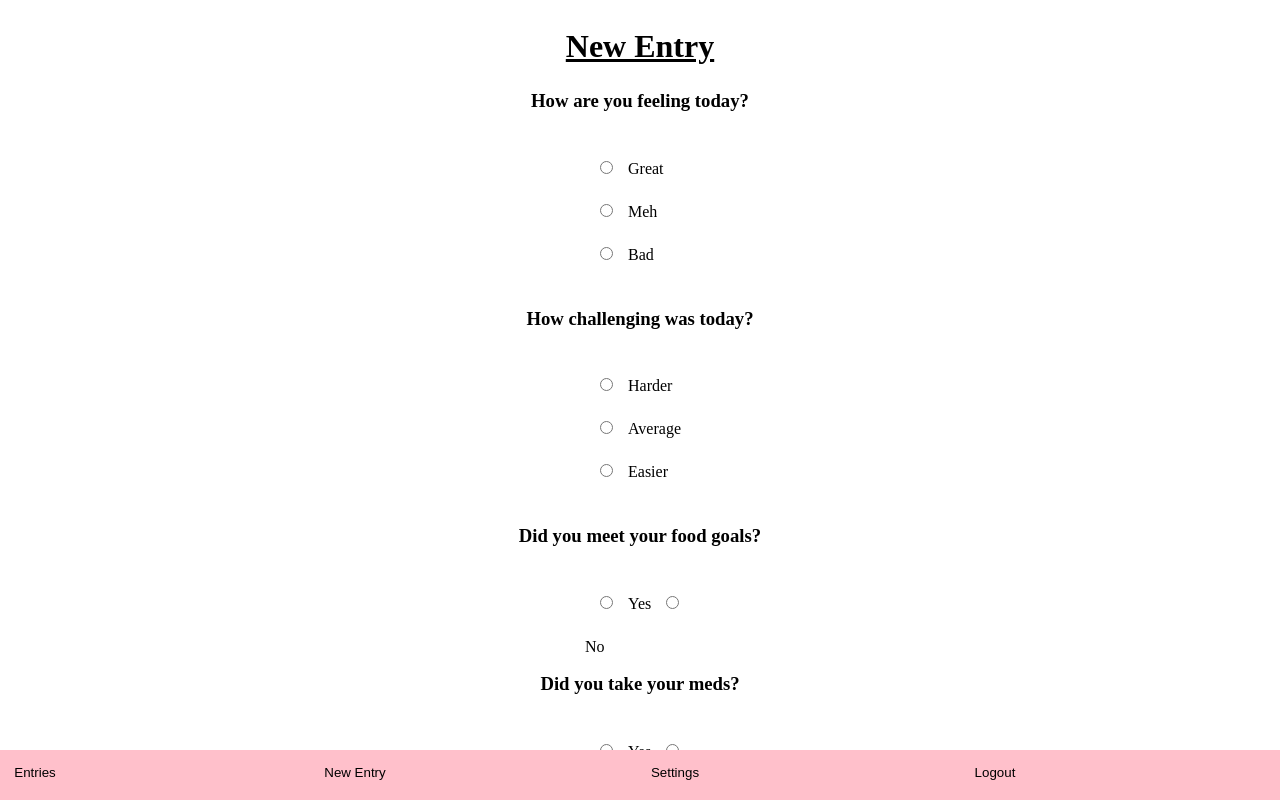
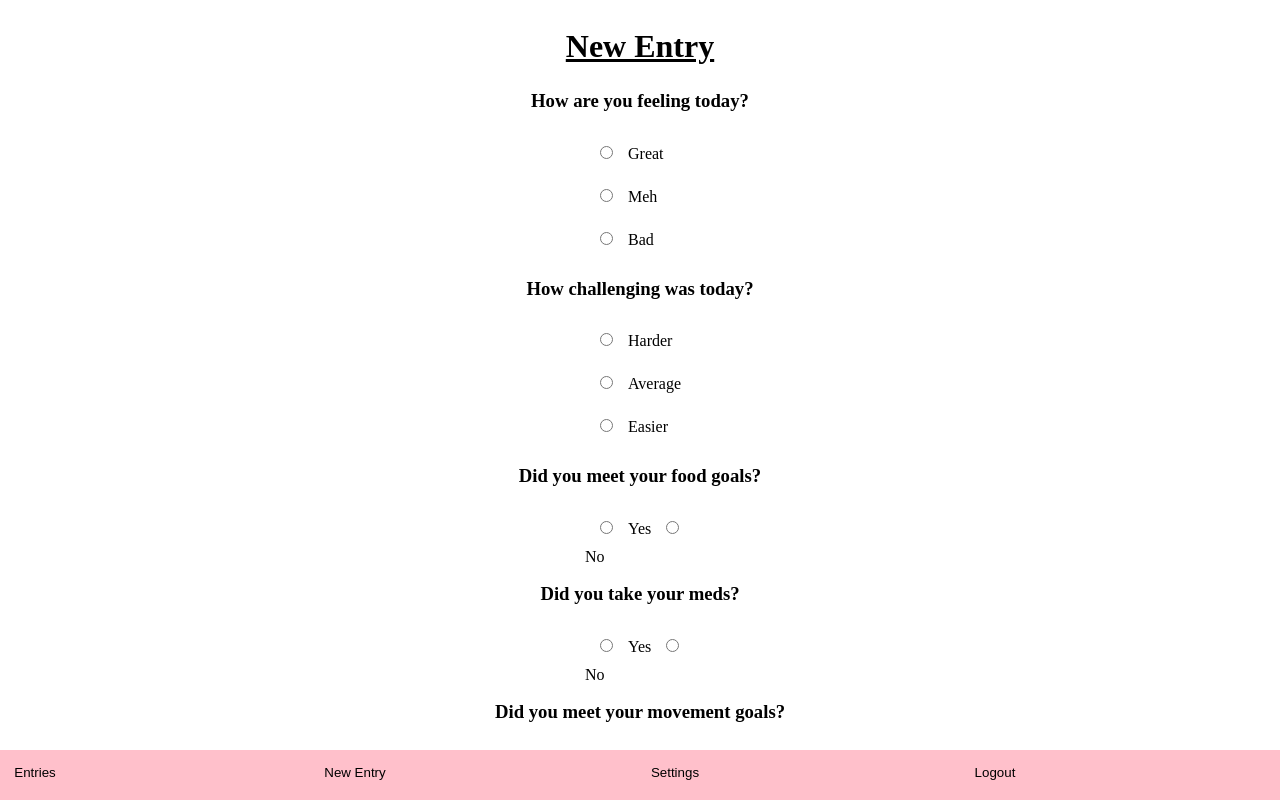
Before and after one commit to AwrenNuit/mood-tracker, a React (Create React App) app: page /new-entry in a window 1280 px wide. Shown: the top 800 px of the page. Built offline with nearby package versions, Linux system fonts and the light colour scheme; a web font is replaced by a local one.

Commit message:
removed radio container margins

```diff
--- a/src/components/NewEntry/NewEntry.css
+++ b/src/components/NewEntry/NewEntry.css
@@ -8,14 +8,6 @@
   display: block;
 }
 
-.entry-radio-first {
-  margin-top: 30px;
-}
-
 .entry-radio-label {
   cursor: pointer;
 }
-
-.entry-radio-last {
-  margin-bottom: 30px;
-}
--- a/src/components/NewEntry/NewEntry.js
+++ b/src/components/NewEntry/NewEntry.js
@@ -51,7 +51,7 @@ export default function NewEntry() {
             <label className="entry-radio-label">
               <input
                 type="radio"
-                className="mood-radio entry-radio-first"
+                className="mood-radio"
                 name="mood"
                 value="Great"
                 onChange={(e)=>setMood(e.target.value)}
@@ -71,7 +71,7 @@ export default function NewEntry() {
             <label className="entry-radio-label">
               <input
                 type="radio"
-                className="mood-radio entry-radio-last"
+                className="mood-radio"
                 name="mood"
                 value="Bad"
                 onChange={(e)=>setMood(e.target.value)}
@@ -86,7 +86,7 @@ export default function NewEntry() {
             <label className="entry-radio-label">
               <input
                 type="radio"
-                className="mood-radio entry-radio-first"
+                className="mood-radio"
                 name="challenge"
                 value="Harder"
                 onChange={(e)=>setChallenge(e.target.value)}
@@ -106,7 +106,7 @@ export default function NewEntry() {
             <label className="entry-radio-label">
               <input
                 type="radio"
-                className="mood-radio entry-radio-last"
+                className="mood-radio"
                 name="challenge"
                 value="Easier"
                 onChange={(e)=>setChallenge(e.target.value)}
@@ -121,7 +121,7 @@ export default function NewEntry() {
             <label className="entry-radio-label">
               <input
                 type="radio"
-                className="mood-radio entry-radio-first"
+                className="mood-radio"
                 name="food"
                 value="Yes"
                 onChange={(e)=>setFood(e.target.value)}
@@ -131,7 +131,7 @@ export default function NewEntry() {
             <label className="entry-radio-label">
               <input
                 type="radio"
-                className="mood-radio entry-radio-last"
+                className="mood-radio"
                 name="food"
                 value="No"
                 onChange={(e)=>setFood(e.target.value)}
@@ -146,7 +146,7 @@ export default function NewEntry() {
             <label className="entry-radio-label">
               <input
                 type="radio"
-                className="mood-radio entry-radio-first"
+                className="mood-radio"
                 name="meds"
                 value="Yes"
                 onChange={(e)=>setMeds(e.target.value)}
@@ -156,7 +156,7 @@ export default function NewEntry() {
             <label className="entry-radio-label">
               <input
                 type="radio"
-                className="mood-radio entry-radio-last"
+                className="mood-radio"
                 name="meds"
                 value="No"
                 onChange={(e)=>setMeds(e.target.value)}
@@ -171,7 +171,7 @@ export default function NewEntry() {
             <label className="entry-radio-label">
               <input
                 type="radio"
-                className="mood-radio entry-radio-first"
+                className="mood-radio"
                 name="movement"
                 value="Yes"
                 onChange={(e)=>setMovement(e.target.value)}
@@ -181,7 +181,7 @@ export default function NewEntry() {
             <label className="entry-radio-label">
               <input
                 type="radio"
-                className="mood-radio entry-radio-last"
+                className="mood-radio"
                 name="movement"
                 value="No"
                 onChange={(e)=>setMovement(e.target.value)}
```
